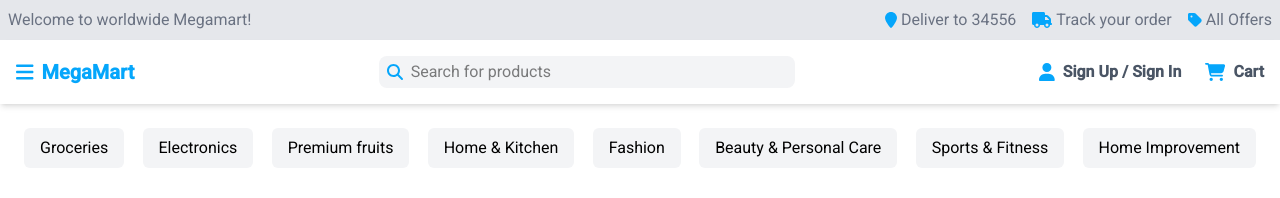
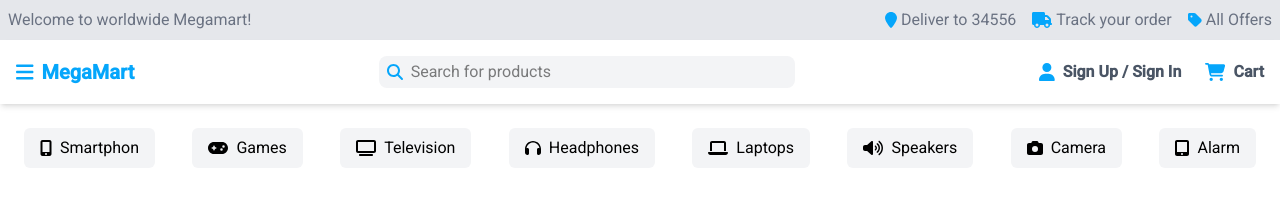
Before and after one commit to MohamedAbail1/Ecommerce-frontend, a React (Vite) app: page / in a window 1280 px wide. Shown: the top 198 px of the page. Built offline with nearby package versions, Linux system fonts and the light colour scheme.

Commit message:
Add FontAwesome icons to buttons on the homepage

```diff
--- a/src/components/Button.jsx
+++ b/src/components/Button.jsx
@@ -1,9 +1,23 @@
 import React from "react";
+import { FontAwesomeIcon } from "@fortawesome/react-fontawesome";
+import { faMobileAlt, faGamepad, faTv, faHeadphones, faLaptop, faVolumeUp, faCamera,faTabletAlt  } from "@fortawesome/free-solid-svg-icons";
+
+const icons = {
+  Smartphon: faMobileAlt,
+  Games: faGamepad,
+  Television: faTv,
+  Headphones: faHeadphones,
+  Laptops: faLaptop,
+  Speakers: faVolumeUp,
+  Camera: faCamera,
+  Alarm: faTabletAlt ,
+};
 
 const Button = ({ label }) => {
   return (
-    <button className="bg-gray-100 border-lg py-2 px-4 rounded-md hover:bg-gray-200 focus:outline-none focus:ring-2 focus:ring-gray-300">
-      {label}
+    <button className="bg-gray-100 border-lg py-2 px-4 rounded-md flex items-center space-x-2 hover:bg-gray-200 focus:outline-none focus:ring-2 focus:ring-gray-300">
+      <FontAwesomeIcon icon={icons[label]} />
+      <span>{label}</span>
     </button>
   );
 };
--- a/src/components/MainPage.jsx
+++ b/src/components/MainPage.jsx
@@ -7,14 +7,15 @@ const MainPage = () => {
     <div className="container mx-auto p-6">
       {/* Conteneur pour les boutons */}
       <div className="flex justify-between space-x-4 mb-8">
-        <Button label="Groceries" />
-        <Button label="Electronics" />
-        <Button label="Premium fruits" />
-        <Button label="Home & Kitchen" />
-        <Button label="Fashion" />
-        <Button label="Beauty & Personal Care" />
-        <Button label="Sports & Fitness" />
-        <Button label="Home Improvement" />
+        <Button label="Smartphon" />
+        <Button label="Games" />
+        <Button label="Television" />
+        <Button label="Headphones" />
+        <Button label="Laptops" />
+        <Button label="Speakers" />
+        <Button label="Camera" />
+        <Button label="Alarm" />
+
       </div>
 
       <div className="flex justify-center">
```
